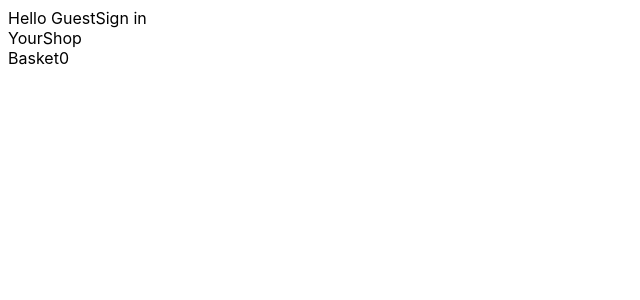
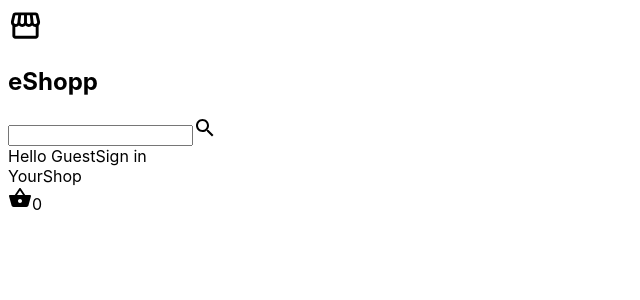
Before and after one commit to JCDMeira/e-commerce, a React (Vite) app: page / in a window 1280 px wide. Shown: the top 300 px of the page, without its empty margins (0-640 px from the left). Built offline with nearby package versions, Linux system fonts and the light colour scheme.

Commit message:
feat: create Header component

```diff
--- a/src/App.tsx
+++ b/src/App.tsx
@@ -1,22 +1,9 @@
+import { Header } from './components';
+
 function App() {
   return (
     <div className="App">
-      <div className="header_logo"></div>
-      <div className="header_search"></div>
-      <div className="header_nav">
-        <div className="nav_item">
-          <span className="nav_itemLineOne">Hello Guest</span>
-          <span className="nav_itemLineTwo">Sign in</span>
-        </div>
-        <div className="nav_item">
-          <span className="nav_itemLineOne">Your</span>
-          <span className="nav_itemLineTwo">Shop</span>
-        </div>
-        <div className="nav_item">
-          <span className="nav_itemLineOne">Basket</span>
-          <span className="nav_itemLineTwo">0</span>
-        </div>
-      </div>
+      <Header />
     </div>
   );
 }
--- /dev/null
+++ b/src/components/Header/index.tsx
@@ -0,0 +1,35 @@
+import { Search, ShoppingBasket, Storefront } from '@material-ui/icons';
+import './styles.css';
+
+export const Header: React.FC = () => {
+  return (
+    <div className="header">
+      <div className="header_logo">
+        <Storefront fontSize="large" className="header_logo_image" />
+        <h2 className="header_logo_title">eShopp</h2>
+      </div>
+
+      <div className="header_search">
+        <input type="text" className="header_search_input" />
+        <Search className="header_search_icon" />
+      </div>
+
+      <div className="header_nav">
+        <div className="nav_item">
+          <span className="nav_itemLineOne">Hello Guest</span>
+          <span className="nav_itemLineTwo">Sign in</span>
+        </div>
+
+        <div className="nav_item">
+          <span className="nav_itemLineOne">Your</span>
+          <span className="nav_itemLineTwo">Shop</span>
+        </div>
+
+        <div className="nav_item">
+          <ShoppingBasket />
+          <span className="nav_itemLineTwo">0</span>
+        </div>
+      </div>
+    </div>
+  );
+};
--- /dev/null
+++ b/src/components/index.ts
@@ -0,0 +1 @@
+export * from './Header';
```
Also changed, not shown: src/components/Header/styles.css (added), 1 other file (tests, documents, lock files or other folders).
